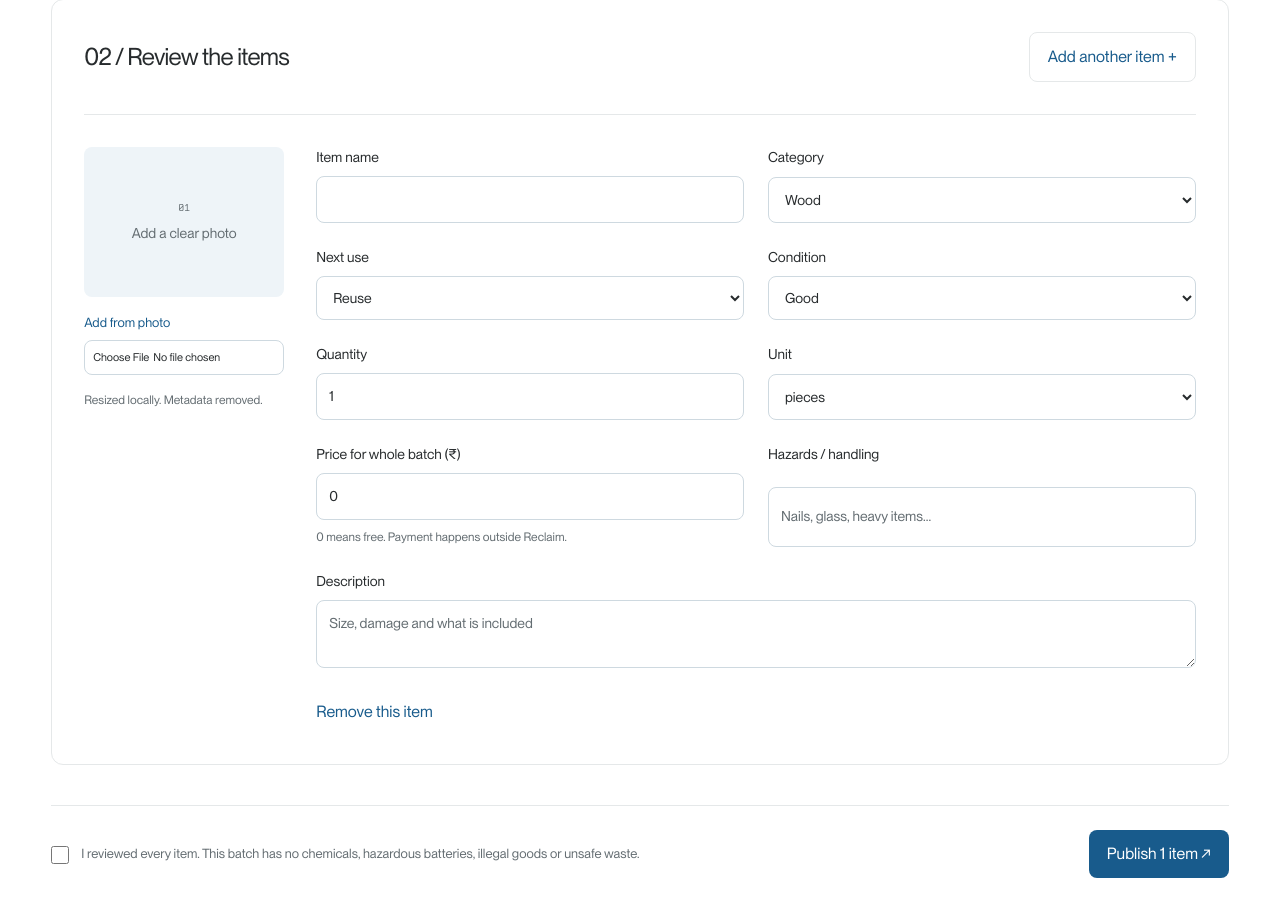
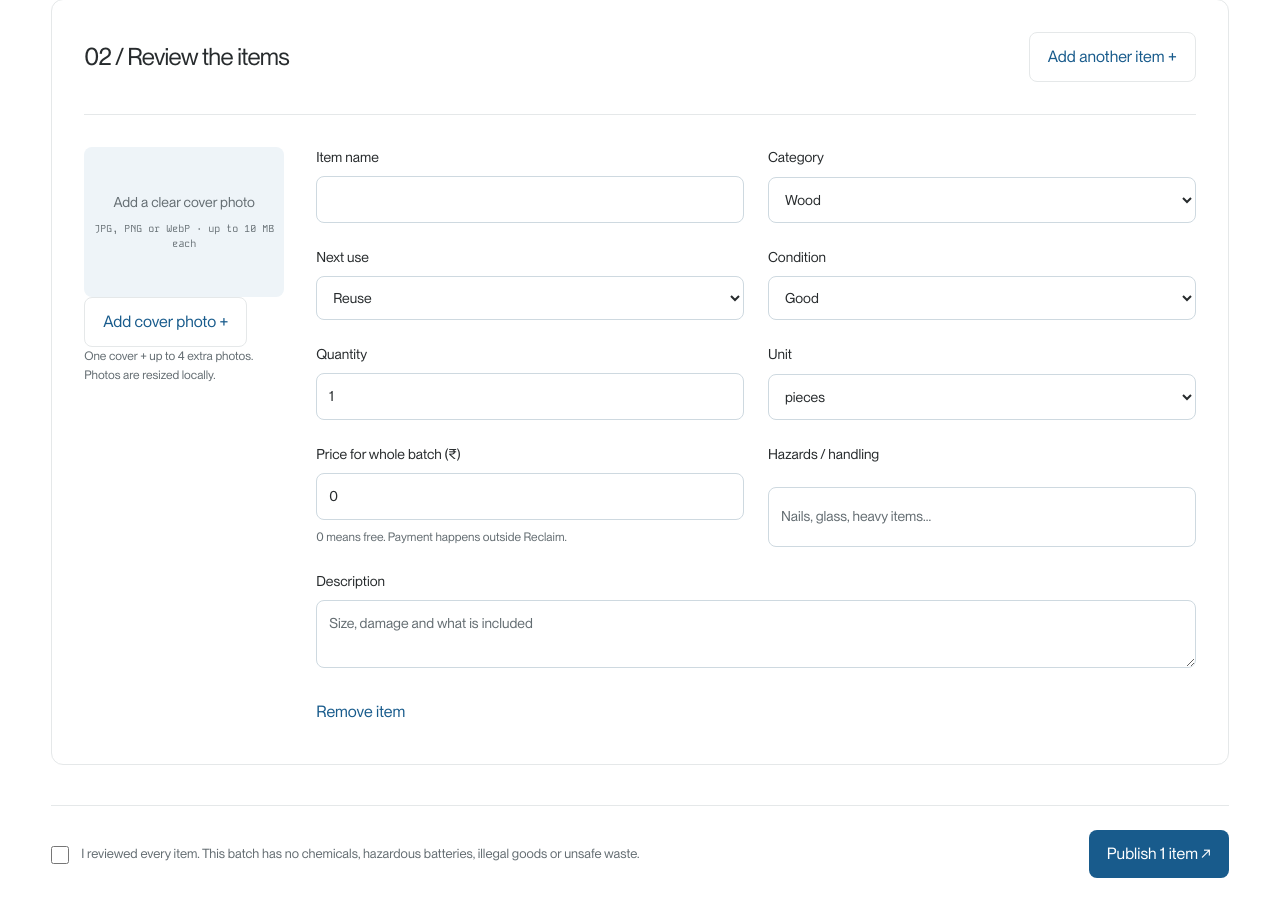
Before and after one commit to Tanveer-rajpurohit/Reclaim, a Next.js app in the folder apps/web/: page /board/listings/new in a window 1280 px wide. Shown: the part 983-1900 px from the top of the page. Built offline with nearby package versions, Linux system fonts and the light colour scheme.

Commit message:
feat(board): add cover galleries and validated multi-photo uploads

```diff
--- a/apps/web/components/board/ItemDetail.tsx
+++ b/apps/web/components/board/ItemDetail.tsx
@@ -3,7 +3,7 @@ import Link from "next/link";
 import { useState, type FormEvent } from "react";
 import { useRouter } from "next/navigation";
 import { useBoard } from "./Store";
-import MaterialArt from "./MaterialArt";
+import PhotoGallery from "./PhotoGallery";
 import { Empty, ItemCard } from "./Cards";
 import { demoId, formatTime, itemStatus, priceLabel } from "../../lib/reclaim";
 export default function ItemDetail({ id }: { id: string }) {
@@ -50,7 +50,18 @@ export default function ItemDetail({ id }: { id: string }) {
       </Link>
       <div className="item-detail">
         <div>
-          <MaterialArt art={item.art} name={item.name} image={item.image} />
+          <PhotoGallery
+            image={item.image}
+            images={item.images}
+            art={item.art}
+            name={item.name}
+            onChange={
+              own && status === "Available"
+                ? (image, images) =>
+                    run({ type: "photos", itemId: id, image, images })
+                : undefined
+            }
+          />
           <p className="art-caption">
             {item.image === "demo"
               ? "Demo illustration · inspect the batch at pickup"
--- /dev/null
+++ b/apps/web/components/board/PhotoGallery.tsx
@@ -0,0 +1,167 @@
+"use client";
+import { useRef, useState } from "react";
+import type { Art } from "../../lib/reclaim";
+import { resizePhoto } from "../../lib/photos";
+import MaterialArt from "./MaterialArt";
+
+export default function PhotoGallery({
+  image,
+  images = [],
+  art,
+  name,
+  onChange,
+  onBusyChange,
+}: {
+  image: string;
+  images?: string[];
+  art: Art;
+  name: string;
+  onChange?: (image: string, images: string[]) => boolean | void;
+  onBusyChange?: (busy: boolean) => void;
+}) {
+  const [active, setActive] = useState(0);
+  const [busy, setBusy] = useState(false);
+  const [error, setError] = useState("");
+  const picker = useRef<HTMLInputElement>(null);
+  const all = image ? [image, ...images] : [];
+  const selected = Math.min(active, Math.max(0, all.length - 1));
+  async function upload(files: FileList | null) {
+    if (!files || !onChange) return;
+    const chosen = Array.from(files);
+    if (chosen.length + all.length > 5) {
+      setError("Use one cover photo and up to four extra photos.");
+      return;
+    }
+    setBusy(true);
+    onBusyChange?.(true);
+    setError("");
+    try {
+      const resized = await Promise.all(chosen.map(resizePhoto));
+      const next = [...all, ...resized];
+      if (next.reduce((sum, photo) => sum + photo.length, 0) > 3_500_000)
+        throw new Error(
+          "This gallery is too large for the local preview. Use fewer photos.",
+        );
+      if (next[0] && onChange(next[0], next.slice(1)) !== false) setActive(0);
+    } catch (cause) {
+      setError(
+        cause instanceof Error
+          ? cause.message
+          : "The photo could not be added.",
+      );
+    } finally {
+      setBusy(false);
+      onBusyChange?.(false);
+      if (picker.current) picker.current.value = "";
+    }
+  }
+  function cover() {
+    const photo = all[selected];
+    if (!photo || !onChange) return;
+    if (
+      onChange(
+        photo,
+        all.filter((_, index) => index !== selected),
+      ) !== false
+    )
+      setActive(0);
+  }
+  function remove() {
+    if (!onChange) return;
+    const next = all.filter((_, i) => i !== selected);
+    if (onChange(next[0] || "", next.slice(1)) !== false) setActive(0);
+  }
+  return (
+    <div className="photo-gallery">
+      <div className="gallery-cover">
+        {all[selected] ? (
+          <MaterialArt
+            art={art}
+            name={name || "Material photo"}
+            image={all[selected]}
+          />
+        ) : (
+          <div className="photo-placeholder">
+            <p>Add a clear cover photo</p>
+            <span>JPG, PNG or WebP · up to 10 MB each</span>
+          </div>
+        )}
+      </div>
+      {all.length > 0 && (
+        <div className="gallery-thumbnails" aria-label="Product photos">
+          {all.map((photo, index) => (
+            <button
+              type="button"
+              key={index}
+              aria-label={`View photo ${index + 1}${index === 0 ? ", cover" : ""}`}
+              aria-pressed={selected === index}
+              onClick={() => setActive(index)}
+            >
+              <MaterialArt
+                art={art}
+                name={`Photo ${index + 1}`}
+                image={photo}
+              />
+              <span>{index === 0 ? "Cover" : `Photo ${index + 1}`}</span>
+            </button>
+          ))}
+        </div>
+      )}
+      {onChange && (
+        <>
+          <div className="gallery-actions">
+            <button
+              type="button"
+              className="board-button secondary"
+              disabled={busy || all.length >= 5}
+              onClick={() => picker.current?.click()}
+            >
+              {busy
+                ? "Preparing photos…"
+                : all.length
+                  ? "Add photos +"
+                  : "Add cover photo +"}
+            </button>
+            {selected > 0 && (
+              <button
+                type="button"
+                className="text-button"
+                disabled={busy}
+                onClick={cover}
+              >
+                Make cover
+              </button>
+            )}
+            {all.length > 0 && (
+              <button
+                type="button"
+                className="text-button"
+                disabled={busy}
+                onClick={remove}
+              >
+                Remove photo
+              </button>
+            )}
+          </div>
+          <input
+            hidden
+            type="file"
+            ref={picker}
+            accept="image/jpeg,image/png,image/webp"
+            multiple
+            aria-label="Upload product photos"
+            onChange={(e) => void upload(e.target.files)}
+          />
+          <p className="form-hint">
+            One cover + up to 4 extra photos. Photos are resized locally.
+          </p>
+        </>
+      )}
+      {error && (
+        <p className="gallery-error" role="alert">
+          {error}
+        </p>
+      )}
+    </div>
+  );
+}
--- a/apps/web/components/board/Publish.tsx
+++ b/apps/web/components/board/Publish.tsx
@@ -4,7 +4,7 @@ import Link from "next/link";
 import { useRouter } from "next/navigation";
 import { categories, type Category, type ItemDraft } from "../../lib/reclaim";
 import { useBoard } from "./Store";
-import MaterialArt from "./MaterialArt";
+import PhotoGallery from "./PhotoGallery";
 export function inputTime(at: number) {
   return new Date(at + 330 * 60_000).toISOString().slice(0, 16);
 }
@@ -21,27 +21,6 @@ const blank: ItemDraft = {
   art: "boards",
   image: "",
 };
-async function resizePhoto(file: File): Promise<string> {
-  if (
-    !["image/jpeg", "image/png", "image/webp"].includes(file.type) ||
-    file.size > 10_000_000
-  )
-    throw new Error("Use a JPG, PNG or WebP photo smaller than 10 MB.");
-  const bitmap = await createImageBitmap(file);
-  try {
-    const scale = Math.min(1, 960 / Math.max(bitmap.width, bitmap.height));
-    const canvas = document.createElement("canvas");
-    canvas.width = Math.round(bitmap.width * scale);
-    canvas.height = Math.round(bitmap.height * scale);
-    const context = canvas.getContext("2d");
-    if (!context)
-      throw new Error("Photo resizing is unavailable. Try another browser.");
-    context.drawImage(bitmap, 0, 0, canvas.width, canvas.height);
-    return canvas.toDataURL("image/jpeg", 0.78);
-  } finally {
-    bitmap.close();
-  }
-}
 export default function Publish() {
   const { state, run } = useBoard();
   const router = useRouter();
@@ -59,23 +38,6 @@ export default function Publish() {
     setItems((old) =>
       old.map((i, n) => (n === index ? { ...i, ...changes } : i)),
     );
-  }
-  async function photo(file: File | undefined, index: number) {
-    if (!file) return;
-    setBusy(true);
-    try {
-      const image = await resizePhoto(file);
-      update(index, { image });
-      setMessage(
-        "Photo added and resized locally. Fill in the item details below; photo reading is not connected in this demo.",
-      );
-    } catch (cause) {
-      setMessage(
-        cause instanceof Error ? cause.message : "Could not read that photo.",
-      );
-    } finally {
-      setBusy(false);
-    }
   }
   function sample() {
     setItems(
@@ -236,32 +198,16 @@ export default function Publish() {
             {items.map((item, index) => (
               <article className="draft-item" key={index}>
                 <div className="draft-photo">
-                  {item.image ? (
-                    <MaterialArt
-                      art={item.art}
-                      name={item.name || "Item photo"}
-                      image={item.image}
-                    />
-                  ) : (
-                    <div className="photo-placeholder">
-                      <span>0{index + 1}</span>
-                      <p>Add a clear photo</p>
-                    </div>
-                  )}
-                  <label className="photo-upload">
-                    {item.image ? "Replace photo" : "Add from photo"}
-                    <input
-                      type="file"
-                      accept="image/jpeg,image/png,image/webp"
-                      disabled={busy}
-                      onChange={(e) => void photo(e.target.files?.[0], index)}
-                    />
-                  </label>
-                  <p className="form-hint">
-                    {item.image === "demo"
-                      ? "Sample illustration"
-                      : "Resized locally. Metadata removed."}
-                  </p>
+                  <PhotoGallery
+                    image={item.image}
+                    images={item.images}
+                    art={item.art}
+                    name={item.name}
+                    onBusyChange={setBusy}
+                    onChange={(image, images) =>
+                      update(index, { image, images })
+                    }
+                  />
                 </div>
                 <div className="draft-fields">
                   <div className="form-columns">
@@ -397,7 +343,7 @@ export default function Publish() {
                       setItems(items.filter((_, n) => n !== index))
                     }
                   >
-                    Remove this item
+                    Remove item
                   </button>
                 </div>
               </article>
--- /dev/null
+++ b/apps/web/lib/photos.ts
@@ -0,0 +1,21 @@
+export async function resizePhoto(file: File): Promise<string> {
+  if (
+    !["image/jpeg", "image/png", "image/webp"].includes(file.type) ||
+    file.size > 10_000_000
+  )
+    throw new Error("Use a JPG, PNG or WebP photo smaller than 10 MB.");
+  const bitmap = await createImageBitmap(file);
+  try {
+    const scale = Math.min(1, 960 / Math.max(bitmap.width, bitmap.height));
+    const canvas = document.createElement("canvas");
+    canvas.width = Math.max(1, Math.round(bitmap.width * scale));
+    canvas.height = Math.max(1, Math.round(bitmap.height * scale));
+    const context = canvas.getContext("2d");
+    if (!context)
+      throw new Error("Photo resizing is unavailable. Try another browser.");
+    context.drawImage(bitmap, 0, 0, canvas.width, canvas.height);
+    return canvas.toDataURL("image/jpeg", 0.78);
+  } finally {
+    bitmap.close();
+  }
+}
```
Also changed, not shown: apps/web/components/board/Store.tsx (+17 -0 lines), apps/web/lib/reclaim.ts (+45 -2 lines), 1 other file (tests, documents, lock files or other folders).
